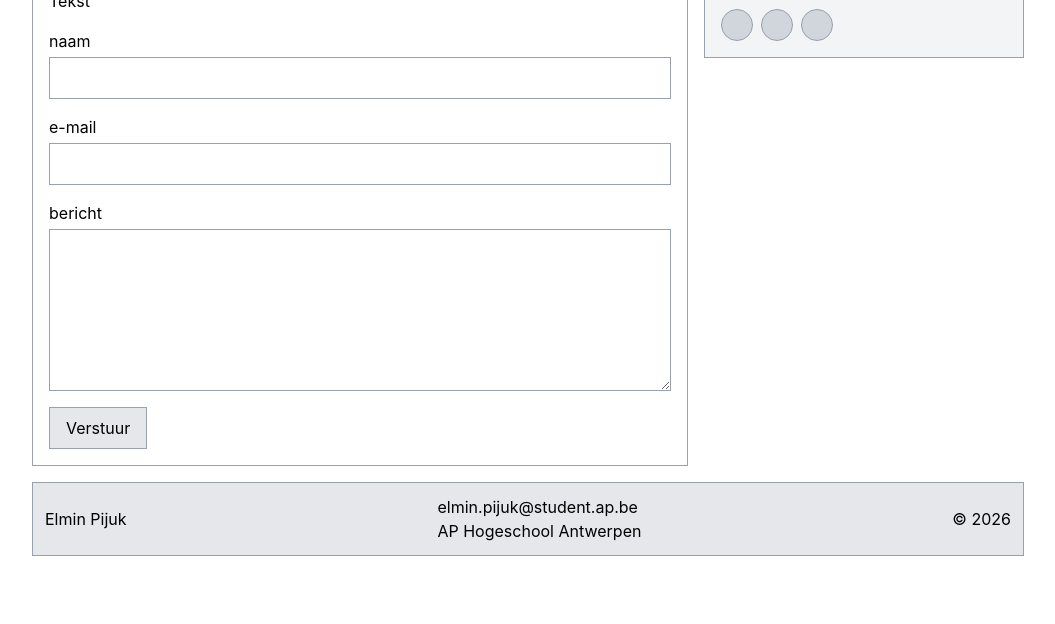
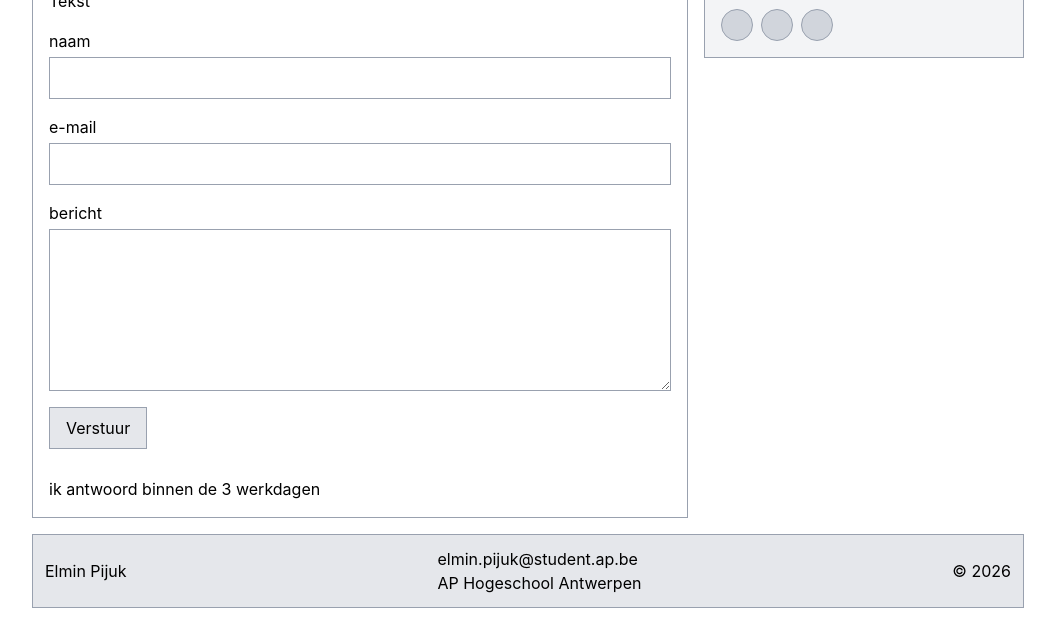
Before and after one commit to elmin-balloon/portfolio, a website: page contact.html in a window 1280 px wide. Shown: the part 186-810 px from the top of the page, without its empty margins (112-1167 px from the left). Drawn offline with Linux system fonts and the light colour scheme.

Commit message:
Contactpagina

```diff
--- a/contact.html
+++ b/contact.html
@@ -29,7 +29,7 @@
         <main class="lg:col-span-2 border border-gray-400 p-4">
             <h1 class="font-bold text-3xl md:text-4xl pb-3">Titel</h1>
             <p class="pb-4">Tekst</p>
-            <form class="flex flex-col gap-4">
+            <form name="contact" method="POST" data-netlify="true" class="flex flex-col gap-4">
                 <div class="flex flex-col gap-1">
                     <label for="naam">naam</label>
                     <input type="text" id="naam" name="naam" class="border border-gray-400 p-2 w-full">
@@ -43,6 +43,7 @@
                     <textarea id="bericht" name="bericht" rows="6" class="border border-gray-400 p-2 w-full"></textarea>
                 </div>
                 <button type="submit" class="self-start inline-block border border-gray-400 bg-gray-200 px-4 py-2">Verstuur</button>
+                <p class="pt-3 text-center">ik antwoord binnen de 3 werkdagen</p>
             </form>
         </main>
 
```
